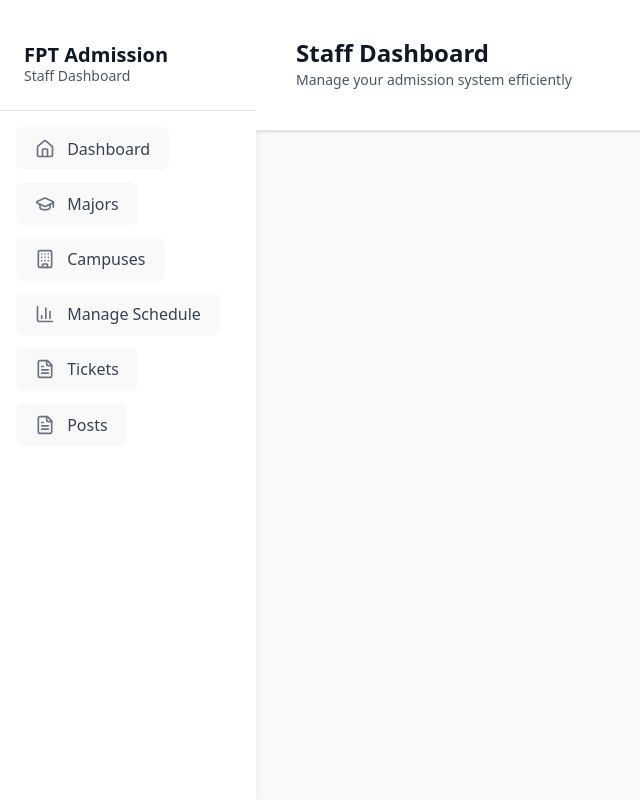
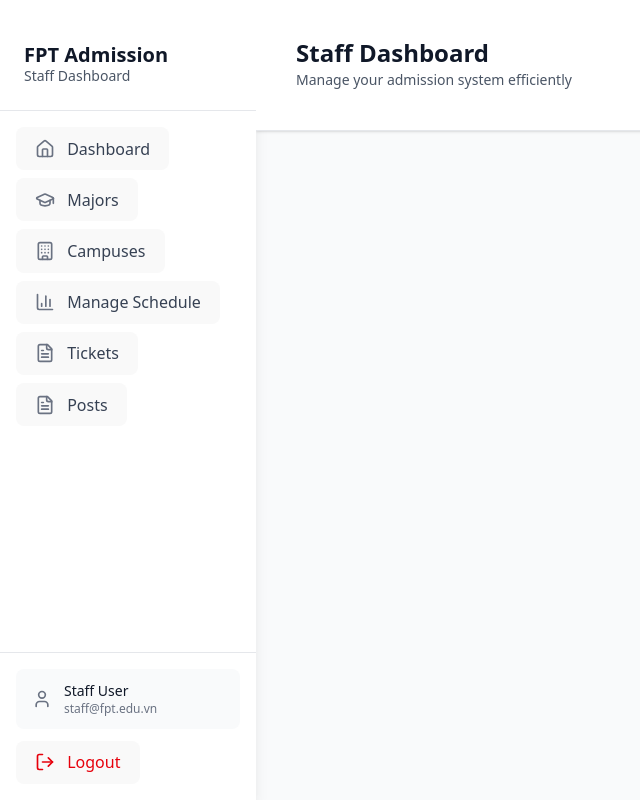
Before and after one commit to Chph21/FPT-Admission-System-Front-end, a React (Vite) app: page /staff in a window 1280 px wide. Shown: the whole page, without its empty margins (0-640 px from the left). Built offline with nearby package versions, Linux system fonts and the light colour scheme.

Commit message:
bug staff

```diff
--- a/src/pages/Staff/layout/Sidebar.tsx
+++ b/src/pages/Staff/layout/Sidebar.tsx
@@ -6,20 +6,27 @@ import {
   Building,
   FileText,
   BarChart3,
+  LogOut,
+  User,
 } from 'lucide-react';
 
 const menuItems = [
-  { id: 'dashboard', label: 'Dashboard', icon: Home },
-  { id: 'majors', label: 'Majors', icon: GraduationCap },
-  { id: 'campuses', label: 'Campuses', icon: Building },
-  { id: 'admissionschedule', label: 'Manage Schedule', icon: BarChart3   },
-  { id: 'tickets', label: 'Tickets', icon: FileText },
-  { id: 'posts', label: 'Posts', icon: FileText },
+  { id: 'dashboard', label: 'Dashboard', icon: Home, path: '/staff/dashboard' },
+  { id: 'majors', label: 'Majors', icon: GraduationCap, path: '/staff/majors' },
+  { id: 'campuses', label: 'Campuses', icon: Building, path: '/staff/campuses' },
+  { id: 'admissionschedule', label: 'Manage Schedule', icon: BarChart3, path: '/staff/admission-schedule' },
+  { id: 'tickets', label: 'Tickets', icon: FileText, path: '/staff/tickets' },
+  { id: 'posts', label: 'Posts', icon: FileText, path: '/staff/posts' },
 ];
 
 export const Sidebar = () => {
   const navigate = useNavigate();
   const location = useLocation();
+
+  const handleLogout = () => {
+    localStorage.removeItem('token');
+    navigate('/login');
+  };
 
   return (
     <div className="w-64 bg-white shadow-lg h-full flex flex-col">
@@ -28,17 +35,18 @@ export const Sidebar = () => {
         <p className="text-sm text-gray-600">Staff Dashboard</p>
       </div>
 
-      <nav className="flex-1 p-4 space-y-3 w-full">
+      <nav className="flex-1 p-4 space-y-2 w-full">
         {menuItems.map(({ id, label, icon: Icon, path }) => {
           const isActive = location.pathname === path;
           return (
             <button
               key={id}
               onClick={() => navigate(path)}
-              className={`w-full flex items-center space-x-3 px-4 py-4 rounded-lg text-left transition-all duration-200 ${isActive
-                  ? 'bg-blue-50 text-blue-600 border border-blue-200'
-                  : 'text-gray-700 hover:bg-gray-50 hover:text-blue-600'
-                }`}
+              className={`w-full flex items-center space-x-3 px-4 py-3 rounded-lg text-left transition-all duration-200 cursor-pointer transform hover:scale-105 ${
+                isActive
+                  ? 'bg-blue-50 text-blue-600 border border-blue-200 shadow-sm'
+                  : 'text-gray-700 hover:bg-gray-50 hover:text-blue-600 hover:shadow-md'
+              }`}
             >
               <Icon className={`w-5 h-5 ${isActive ? 'text-blue-600' : 'text-gray-500'}`} />
               <span className="font-medium">{label}</span>
@@ -46,6 +54,25 @@ export const Sidebar = () => {
           );
         })}
       </nav>
+
+      {/* User section and logout */}
+      <div className="p-4 border-t border-gray-200">
+        <div className="flex items-center space-x-3 px-4 py-3 rounded-lg bg-gray-50">
+          <User className="w-5 h-5 text-gray-500" />
+          <div className="flex-1">
+            <p className="text-sm font-medium text-gray-900">Staff User</p>
+            <p className="text-xs text-gray-500">staff@fpt.edu.vn</p>
+          </div>
+        </div>
+
+        <button
+          onClick={handleLogout}
+          className="w-full flex items-center space-x-3 px-4 py-3 mt-3 rounded-lg text-left transition-all duration-200 cursor-pointer transform hover:scale-105 text-red-600 hover:bg-red-50 hover:text-red-700"
+        >
+          <LogOut className="w-5 h-5" />
+          <span className="font-medium">Logout</span>
+        </button>
+      </div>
     </div>
   );
 };
```
